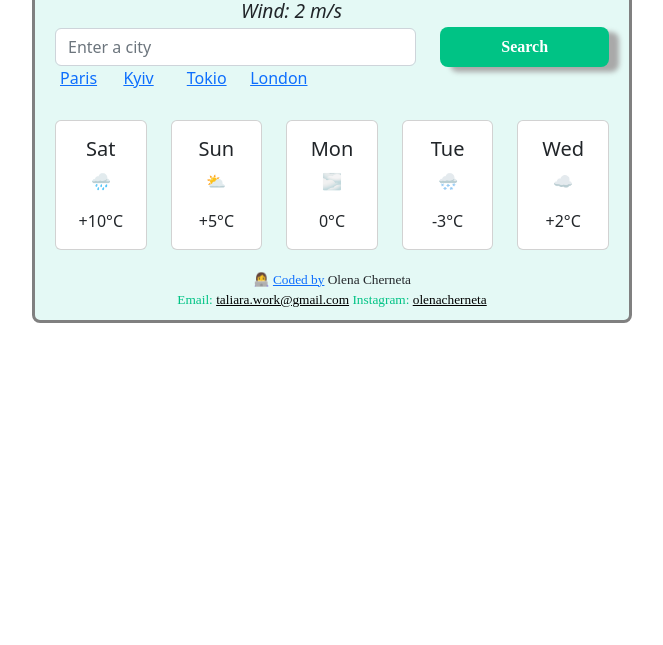
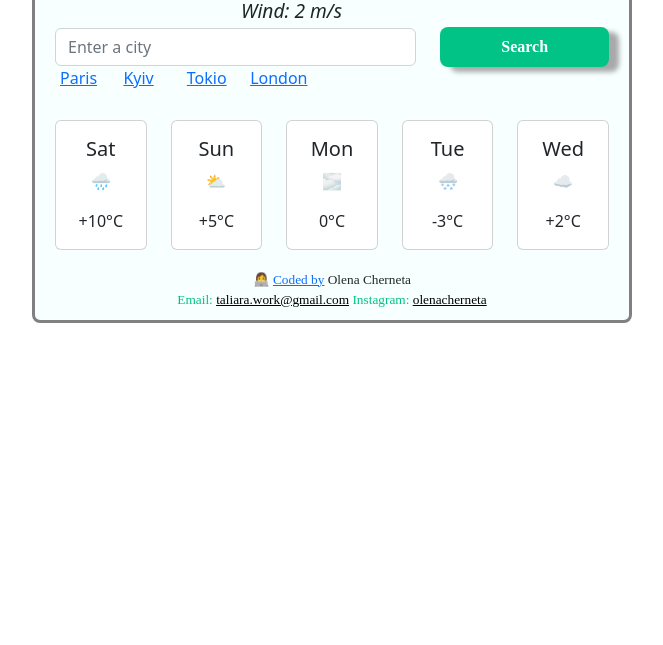
Before and after one commit to OlenaCherneta/Weather-App-Project, a plain HTML site: page index.html in a window 1280 px wide. Shown: the part 155-800 px from the top of the page, without its empty margins (308-971 px from the left). Drawn offline with nearby package versions, Linux system fonts and the light colour scheme; no server answers; a web font is replaced by a local one.

Commit message:
Background color changed

```diff
--- a/src/index.js
+++ b/src/index.js
@@ -51,8 +51,7 @@ function showTemperature(responce) {
   let iconElement = document.querySelector("#weatherIcon");
   iconElement.setAttribute(
     "src",
-    `https://openweathermap.org/img/wn/${responce.data.weather[0].icon}@2x.png`
-  )
+    `https://openweathermap.org/img/wn/${responce.data.weather[0].icon}@2x.png`)
 
 }
 
--- a/src/styles.css
+++ b/src/styles.css
@@ -24,7 +24,7 @@ h2 {
   border-radius: 8px;
   width: 100%;
   max-width: 600px;
-  background: #E4F9F5;
+  background: #f7ffff;
 }
 
 .city-header {
```
